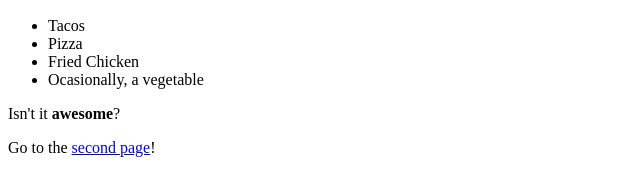
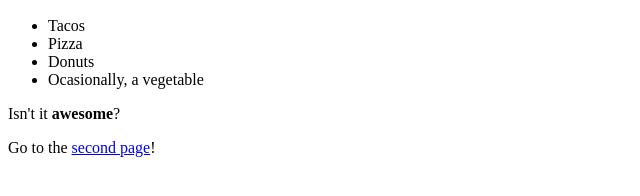
Before and after one commit to ben-nardo/mysite, a plain HTML site: page index.html in a window 1280 px wide. Shown: the part 544-740 px from the top of the page, 0-640 px from the left. Drawn offline with Linux system fonts and the light colour scheme.

Commit message:
i like donuts better than fried chicken

```diff
--- a/index.html
+++ b/index.html
@@ -21,7 +21,7 @@
     <ul>
         <li>Tacos</li>
         <li>Pizza</li>
-        <li>Fried Chicken</li>
+        <li>Donuts</li>
         <li>Ocasionally, a vegetable</li>
     </ul>
 
```
